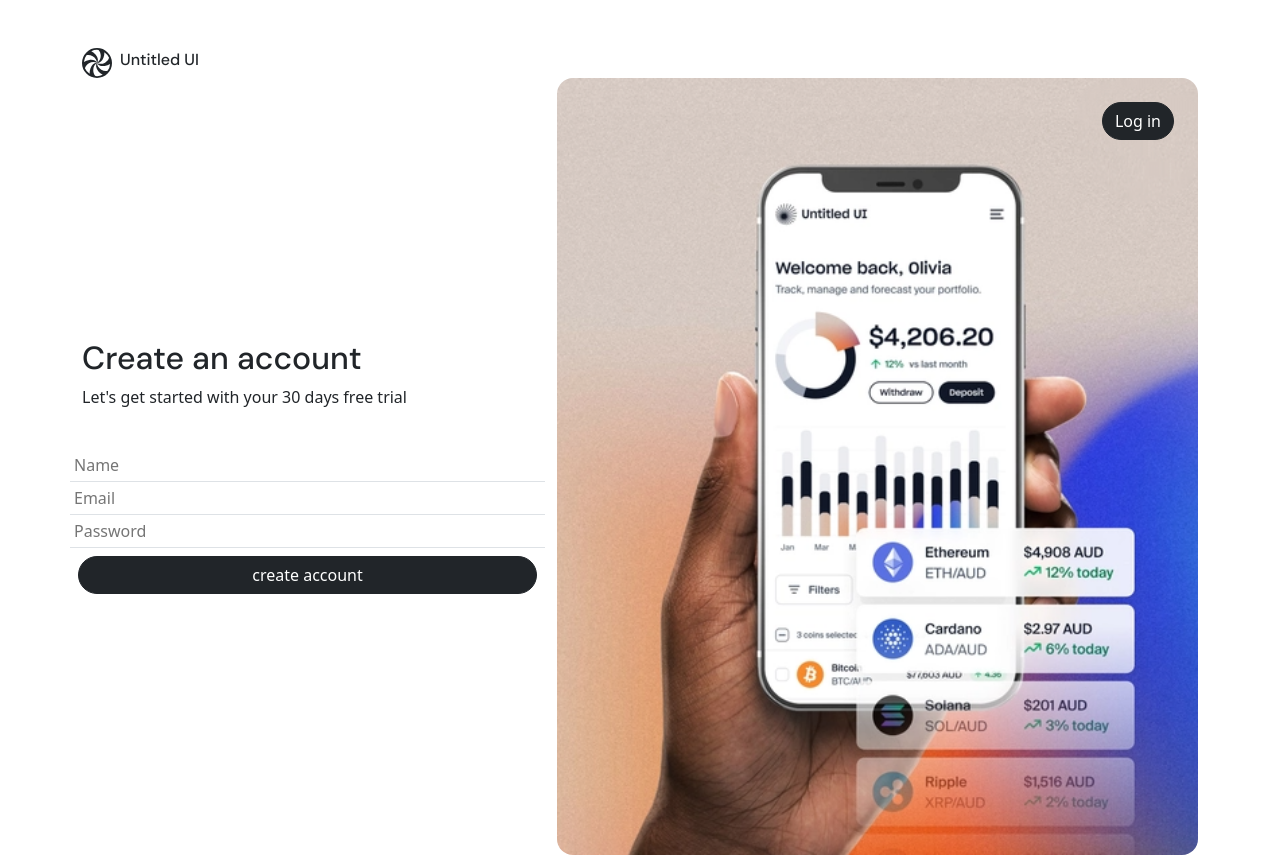
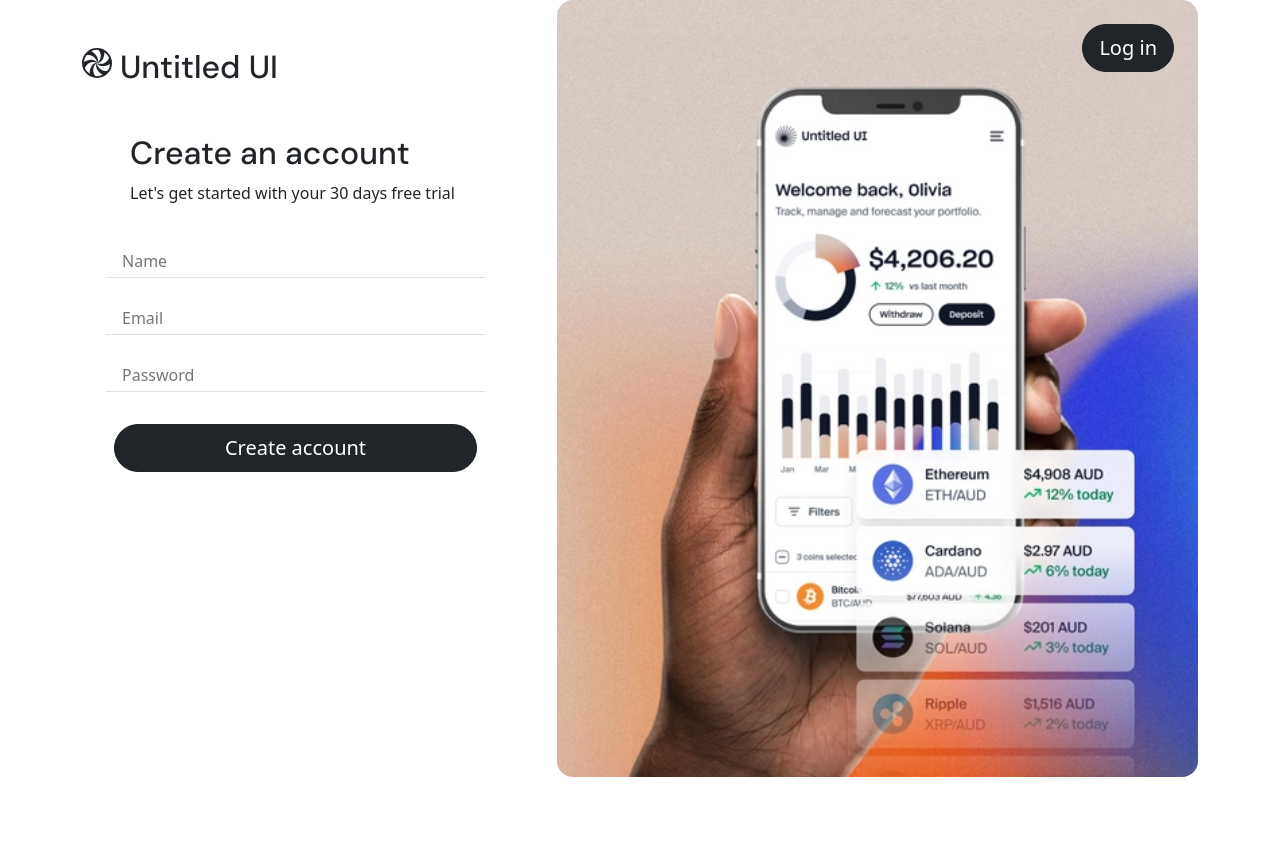
Before and after one commit to LauraCaa/access_authentication, a Next.js app: page / in a window 1280 px wide. After the commit the page ends 800 px from the top, so only its background shows below. Built offline with nearby package versions, Linux system fonts and the light colour scheme.

Commit message:
feat: Finish to conect Api / new styles

```diff
--- a/package.json
+++ b/package.json
@@ -13,6 +13,7 @@
     "bootstrap": "^5.3.0",
     "eslint": "8.44.0",
     "eslint-config-next": "13.4.8",
+    "js-cookie": "^3.0.5",
     "next": "13.4.8",
     "react": "18.2.0",
     "react-dom": "18.2.0"
--- /dev/null
+++ b/src/components/authbutton.js
@@ -0,0 +1,31 @@
+import {useRouter} from 'next/router';
+import {useEffect, useState} from 'react';
+import'@/assets/styles/globals.css';
+import 'bootstrap/dist/css/bootstrap.css';
+
+export default function AuthButton() {
+    const [url, setUrl] = useState();
+    const router  = useRouter();
+    useEffect(() => {
+        if(router.isReady) {
+            console.log(router)
+            setUrl(router.pathname)
+        }
+    }, [router.isReady])
+
+    return(
+        <div className="position-relative">
+         { url  == '/' ? (
+                <a href= "/login" className="btn btn-lg btn-dark position-absolute top-0 end-0  mt-4 me-4 rounded-pill ">Log in</a>
+            ):(
+                <a href= "/" className="btn btn-lg btn-dark position-absolute top-0 end-0  mt-4 me-4 rounded-pill">Sign Up</a>
+            )}
+            <img className="rounded-4 img-fluid-block w-100" src='/images/main.png'/>
+        </div>
+    )
+}
+
+// seudocodigo
+// 1. validar la url de la pagina
+// 2. condicionar la url
+// 3.imprimir el boton dependiendo de la url
--- a/src/components/form.js
+++ b/src/components/form.js
@@ -1,17 +1,31 @@
 import'@/assets/styles/globals.css'
 import 'bootstrap/dist/css/bootstrap.css';
 import axios from 'axios';
-import { useState} from 'react';
-import LoginButton from '@/components/loginbutton'
+import {useState, useEffect} from 'react';
+import AuthButton from '@/components/authbutton';
+import {useRouter} from 'next/router';
+import Logo from './logo';
+
 
 export default function Form() {
     const [user,setUser] = useState({});
+    const [url, setUrl] = useState();
+    const router  = useRouter();
 
     function handleSubmit(event){
         event.preventDefault();
-
-        axios.post('https://faed-190-25-96-238.ngrok-free.app/users', user)
+        let endPoint = 'https://authorin.andreslopezferro.com/auth/signup'
+        if(window.location.pathname === '/login'){
+            endPoint = 'https://authorin.andreslopezferro.com/auth/signin'
+        }
+        axios.post(endPoint, {user: user})
         .then((response) => {
+            if (window.location.pathname === '/login'){
+                console.log(response.data.user)
+                Cookie.set(token, response.data.user.token)
+                return null;
+                // return window.location.href = '/congrats'
+            }
             window.location.href = '/login';
         })
         .catch((error) => {
@@ -19,31 +33,53 @@ export default function Form() {
         })
     }
 
+    useEffect(() => {
+        if(router.isReady) {
+            console.log(router)
+            setUrl(router.pathname)
+        }
+    }, [router.isReady])
+
    return(
-        <div className="container">
-            <div className="row d-flex row justify-content-center align-items-center">
+        <div className= "container">
+            <div className="row">
                 <div className="col-md-5">
-                    <form onSubmit={handleSubmit}>
-                        <div className="pt-2 pb-4">
-                            <h2 className="font" >Create an account</h2>
-                            <p>Let's get started with your 30 days free trial</p>
-                        </div>
-                        <fieldset className="row border-bottom">
-                            <input className="border-0 p-1" id="name" type="text" placeholder="Name" onChange={(event) => setUser({...user, name: event.target.value})}/>
-                        </fieldset>
-                        <fieldset className="row border-bottom">
+                    <div className="row">
+                        <Logo></Logo>
+                    </div>
+                    <div className="row d-flex justify-content-center align-items-center">
+                    <form className="row p-5" onSubmit={handleSubmit}>
+                        { url === '/' ? (
+                            <>
+                                <div className="pb-4">
+                                    <h2 className="font" >Create an account</h2>
+                                    <p>Let's get started with your 30 days free trial</p>
+                                </div>
+                                <fieldset className=" form-group mb-4 row border-bottom">
+                                    <input className="border-0 p-1" id="name" type="text" placeholder="Name" onChange={(event) => setUser({...user, name: event.target.value})}/>
+                                </fieldset>
+                            </>
+                        ):(
+                            <div className="pb-4">
+                                <h2 className="font" >Log in</h2>
+                                <p>Data to access your account</p>
+                            </div>
+                        )}
+                        <fieldset className="form-group mb-4 row border-bottom">
                             <input className="border-0 p-1" id="email" type="text" placeholder="Email" onChange={(event) => setUser({...user, email: event.target.value})}/>
                         </fieldset>
-                        <fieldset className="row border-bottom">
+                        <fieldset className="form-group mb-4 row border-bottom">
                             <input className="border-0 p-1" id="password" type="password" placeholder="Password" onChange={(event) => setUser({...user, password: event.target.value})}/>
                         </fieldset>
                         <div className="row p-2">
-                            <input className="rounded-pill btn btn-dark" id="button" type="submit" value="create account"/>
+                            <input className="btn btn-lg btn-dark  rounded-pill" id="button" type="submit" value={url === '/' ? 'Create account' : 'Sign in'}/>
                         </div>
                     </form>
                 </div>
+
+                </div>
                 <div className="col-md-7">
-                    <LoginButton></LoginButton>
+                    <AuthButton></AuthButton>
                 </div>
             </div>
         </div>
@@ -59,3 +95,7 @@ export default function Form() {
 // 6. enviar los datos a mi Api usando axios
 //  6.1 si se crea el usuario redireccionar al login
 //  6.2 si no mostrar el error en la pagina
+
+// 1. validar url si es login o registro
+// 2. crear variable que llame a la API segun la  url del formulario en el que estoy
+// 3.
--- a/src/components/loginbutton.js
+++ /dev/null
@@ -1,11 +0,0 @@
-import'@/assets/styles/globals.css'
-import 'bootstrap/dist/css/bootstrap.css';
-
-export default function LoginButton() {
-    return(
-        <div className="position-relative">
-            <a href="/login" className="position-absolute top-0 end-0  mt-4 me-4 rounded-pill btn btn-dark">Log in</a>
-            <img className="rounded-4 img-fluid-block w-100" src='/images/main.png'/>
-        </div>
-    )
-}
--- /dev/null
+++ b/src/components/logo.js
@@ -0,0 +1,11 @@
+export default function Logo() {
+    return(
+        <div className = "container  d-flex mt-5">
+            <svg xmlns="http://www.w3.org/2000/svg" width="30" height="30" fill="currentColor" className="bi bi-hypnotize" viewBox="0 0 16 16">
+                <path d="m7.949 7.998.006-.003.003.009-.01-.006Zm.025-.028v-.03l.018.01-.018.02Zm0 .015.04-.022.01.006v.04l-.029.016-.021-.012v-.028Zm.049.057v-.014l-.008.01.008.004Zm-.05-.008h.006l-.006.004v-.004Z"/>
+                <path fillRule="evenodd" d="M8 0a8 8 0 1 0 0 16A8 8 0 0 0 8 0ZM4.965 1.69a6.972 6.972 0 0 1 3.861-.642c.722.767 1.177 1.887 1.177 3.135 0 1.656-.802 3.088-1.965 3.766 1.263.24 2.655-.815 3.406-2.742.38-.975.537-2.023.492-2.996a7.027 7.027 0 0 1 2.488 3.003c-.303 1.01-1.046 1.966-2.128 2.59-1.44.832-3.09.85-4.26.173l.008.021.012-.006-.01.01c.42 1.218 2.032 1.9 4.08 1.586a7.415 7.415 0 0 0 2.856-1.081 6.963 6.963 0 0 1-1.358 3.662c-1.03.248-2.235.084-3.322-.544-1.433-.827-2.272-2.236-2.279-3.58l-.012-.003c-.845.972-.63 2.71.666 4.327a7.415 7.415 0 0 0 2.37 1.935 6.972 6.972 0 0 1-3.86.65c-.727-.767-1.186-1.892-1.186-3.146 0-1.658.804-3.091 1.969-3.768l-.002-.007c-1.266-.25-2.666.805-3.42 2.74a7.415 7.415 0 0 0-.49 3.012 7.026 7.026 0 0 1-2.49-3.018C1.87 9.757 2.613 8.8 3.696 8.174c1.438-.83 3.084-.85 4.253-.176l.005-.006C7.538 6.77 5.924 6.085 3.872 6.4c-1.04.16-2.03.55-2.853 1.08a6.962 6.962 0 0 1 1.372-3.667l-.002.003c1.025-.243 2.224-.078 3.306.547 1.43.826 2.269 2.23 2.28 3.573L8 7.941c.837-.974.62-2.706-.673-4.319a7.415 7.415 0 0 0-2.362-1.931Z"/>
+            </svg>
+            <h2 className="m-0 ms-2 font">Untitled UI</h2>
+        </div>
+    )
+}
--- a/src/components/navbar.js
+++ /dev/null
@@ -1,11 +0,0 @@
-export default function WaterMark() {
-    return(
-                <div className="container d-flex mt-5">
-                    <svg xmlns="http://www.w3.org/2000/svg" width="30" height="30" fill="currentColor" className="bi bi-hypnotize" viewBox="0 0 16 16">
-                        <path d="m7.949 7.998.006-.003.003.009-.01-.006Zm.025-.028v-.03l.018.01-.018.02Zm0 .015.04-.022.01.006v.04l-.029.016-.021-.012v-.028Zm.049.057v-.014l-.008.01.008.004Zm-.05-.008h.006l-.006.004v-.004Z"/>
-                        <path fillRule="evenodd" d="M8 0a8 8 0 1 0 0 16A8 8 0 0 0 8 0ZM4.965 1.69a6.972 6.972 0 0 1 3.861-.642c.722.767 1.177 1.887 1.177 3.135 0 1.656-.802 3.088-1.965 3.766 1.263.24 2.655-.815 3.406-2.742.38-.975.537-2.023.492-2.996a7.027 7.027 0 0 1 2.488 3.003c-.303 1.01-1.046 1.966-2.128 2.59-1.44.832-3.09.85-4.26.173l.008.021.012-.006-.01.01c.42 1.218 2.032 1.9 4.08 1.586a7.415 7.415 0 0 0 2.856-1.081 6.963 6.963 0 0 1-1.358 3.662c-1.03.248-2.235.084-3.322-.544-1.433-.827-2.272-2.236-2.279-3.58l-.012-.003c-.845.972-.63 2.71.666 4.327a7.415 7.415 0 0 0 2.37 1.935 6.972 6.972 0 0 1-3.86.65c-.727-.767-1.186-1.892-1.186-3.146 0-1.658.804-3.091 1.969-3.768l-.002-.007c-1.266-.25-2.666.805-3.42 2.74a7.415 7.415 0 0 0-.49 3.012 7.026 7.026 0 0 1-2.49-3.018C1.87 9.757 2.613 8.8 3.696 8.174c1.438-.83 3.084-.85 4.253-.176l.005-.006C7.538 6.77 5.924 6.085 3.872 6.4c-1.04.16-2.03.55-2.853 1.08a6.962 6.962 0 0 1 1.372-3.667l-.002.003c1.025-.243 2.224-.078 3.306.547 1.43.826 2.269 2.23 2.28 3.573L8 7.941c.837-.974.62-2.706-.673-4.319a7.415 7.415 0 0 0-2.362-1.931Z"/>
-                    </svg>
-                    <p className="m-0 ms-2 font">Untitled UI</p>
-                </div>
-    )
-}
--- a/src/pages/index.js
+++ b/src/pages/index.js
@@ -1,12 +1,10 @@
 import'@/assets/styles/globals.css'
 import 'bootstrap/dist/css/bootstrap.css';
-import Navbar from '@/components/navbar'
 import Form from '@/components/form'
 
 export default function Home() {
   return (
     <main>
-      <Navbar></Navbar>
       <Form></Form>
     </main>
   )
```
Also changed, not shown: src/pages/congrats.js (added, +10 -0 lines), 1 other file (tests, documents, lock files or other folders).
